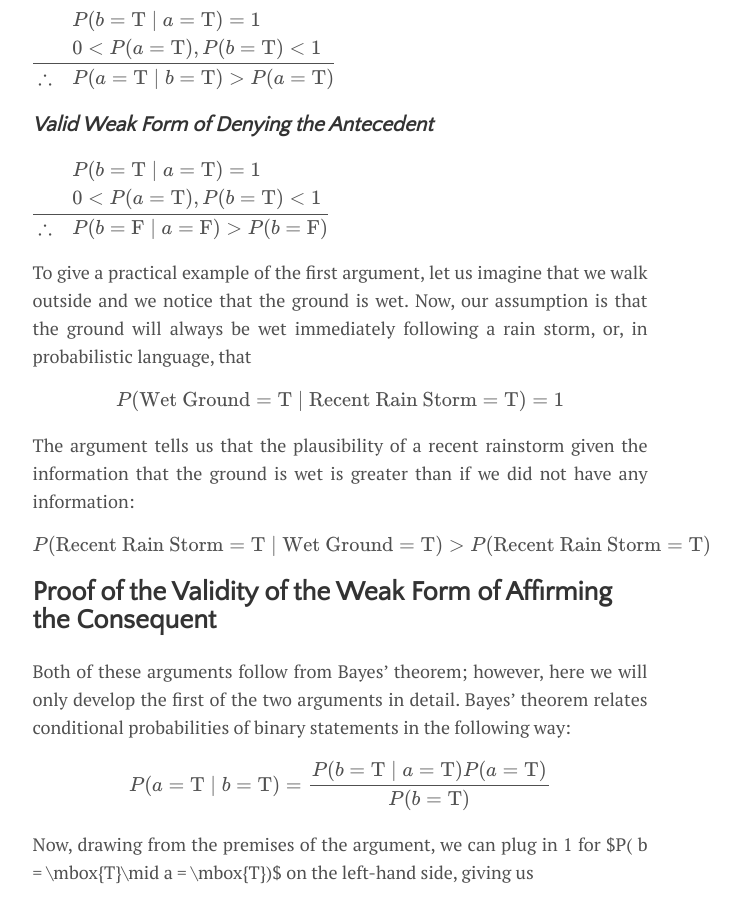
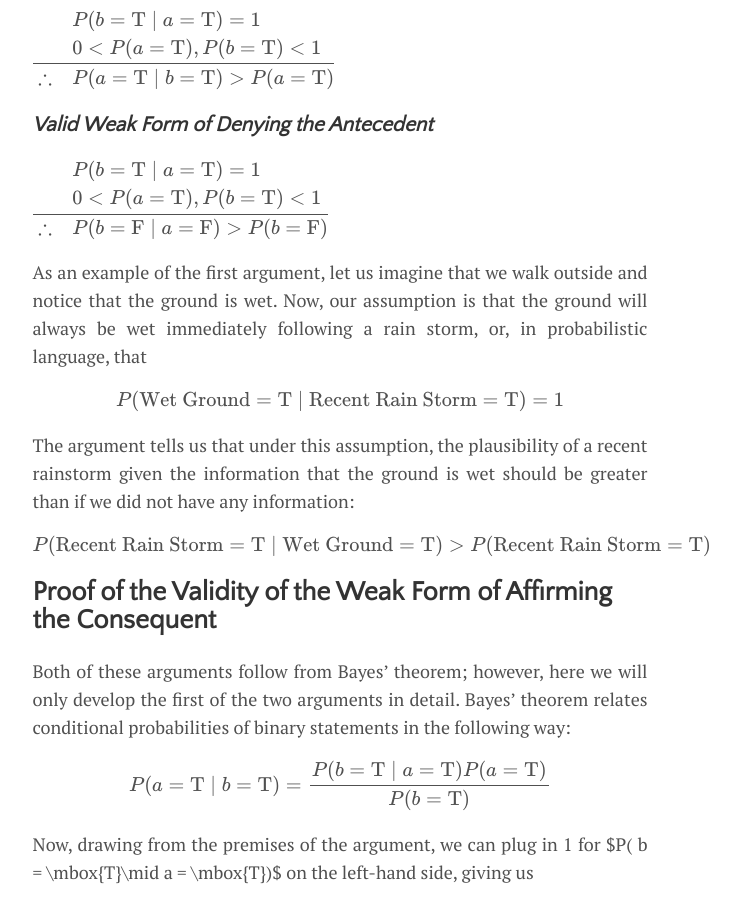
Before and after one commit to DanielAmes/DanielAmes.github.io, a Jekyll site: the page built from _posts/2025-01-10-bayeslogic.md, in a window 1280 px wide and 900 px high, scrolled down 1768 px. Shown: the whole window, without its empty margins (300-1040 px from the left). Built offline with Jekyll 4.4.1, drawn with Linux system fonts in a browser that asks for light colours; formulas are drawn with MathJax 3.

Commit message:
language

```diff
--- a/_posts/2025-01-10-bayeslogic.md
+++ b/_posts/2025-01-10-bayeslogic.md
@@ -78,11 +78,11 @@ $$\begin{array}{rl}
     \therefore & P( b = \mbox{F}\mid a = \mbox{F}) > P( b = \mbox{F})
   \end{array}$$
 
-To give a practical example of the first argument, let us imagine that we walk outside and we notice that the ground is wet. Now, our assumption is that the ground will always be wet immediately following a rain storm, or, in probabilistic language, that
+As an example of the first argument, let us imagine that we walk outside and notice that the ground is wet. Now, our assumption is that the ground will always be wet immediately following a rain storm, or, in probabilistic language, that
 
 $$P(\mbox{Wet Ground} = \mbox{T} \mid \mbox{Recent Rain Storm} = \mbox{T}) =1$$
 
- The argument tells us that the plausibility of a recent rainstorm given the information that the ground is wet is greater than if we did not have any information:
+The argument tells us that under this assumption, the plausibility of a recent rainstorm given the information that the ground is wet should be greater than if we did not have any information:
 
 $$
 P( \mbox{Recent Rain Storm} = \mbox{T}\mid \mbox{Wet Ground} = \mbox{T}) > P( \mbox{Recent Rain Storm} = \mbox{T})
```
